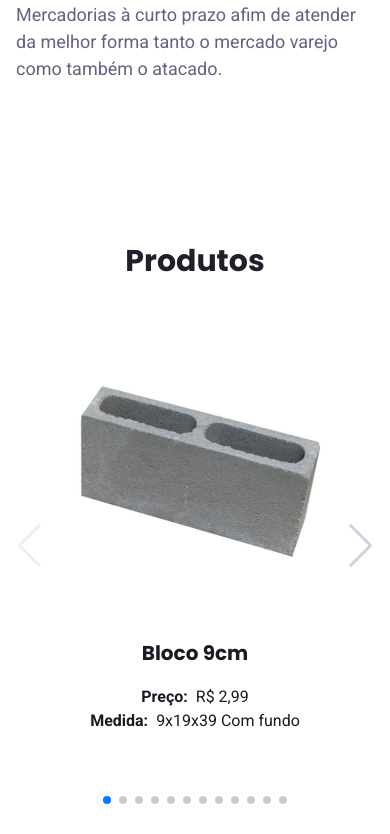
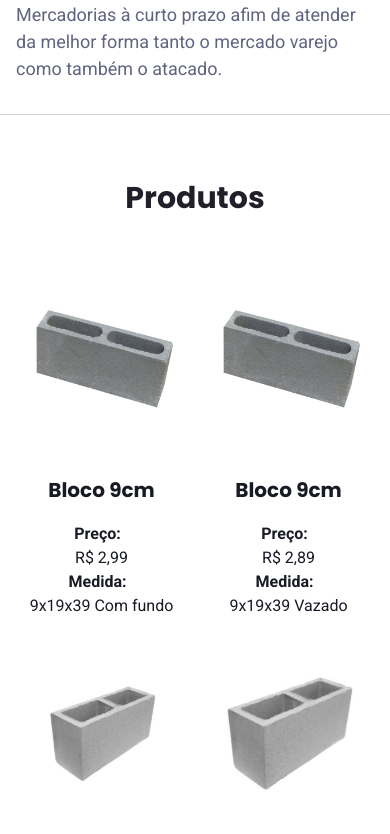
Before and after one commit to pedromiiguel/lp-pre-moldados, a Next.js app: page / in a window 390 px wide. Shown: the part 1670-2504 px from the top of the page. Built offline with nearby package versions, Linux system fonts and the light colour scheme.

Commit message:
alteração na seção de produtos

```diff
--- a/src/components/Sections/SectionProducts/index.tsx
+++ b/src/components/Sections/SectionProducts/index.tsx
@@ -1,15 +1,82 @@
-import { Heading } from '@chakra-ui/react';
+import {
+  Flex,
+  Grid,
+  Heading,
+  Image,
+  Text,
+  useMediaQuery,
+} from '@chakra-ui/react';
 import React from 'react';
 import { Carousel } from '../../Carousel';
 import Container from '../../Container';
+import { products } from '../../Carousel/produts';
 
 const SectionProducts = () => {
+  const [isSmallThan768] = useMediaQuery('(max-width: 768px)');
+
   return (
-    <Container py={32} as="section">
+    <Container
+      py={16}
+      as="section"
+      borderTop="1px solid"
+      borderColor="gray.100"
+    >
       <Heading textAlign="center" mb={10}>
         Produtos
       </Heading>
-      <Carousel />
+      {isSmallThan768 ? (
+        <Grid templateColumns="1fr 1fr" gap={4}>
+          {products.map((product) => (
+            <Flex
+              key={`${product.name} ${product.description}`}
+              width="100%"
+              flexDirection="column"
+              textAlign="center"
+            >
+              <Image
+                src={product.image}
+                alt={product.name}
+                width="100%"
+                height="200px"
+                objectFit="contain"
+              />
+
+              <Heading color="gray.900" size="md" py={5}>
+                {product.name}
+              </Heading>
+
+              {!!product.price && !Array.isArray(product.price) && (
+                <>
+                  <Text color="gray.900" fontWeight="bold" mr={2} as="span">
+                    Preço:
+                  </Text>
+                  <Text color="gray.900">{product.price}</Text>
+                </>
+              )}
+
+              <Text color="gray.900" fontWeight="bold" mr={2} as="span">
+                Medida:
+              </Text>
+              <Text color="gray.900">{product.description}</Text>
+
+              {!!product.price && Array.isArray(product.price) && (
+                <Text color="gray.900" fontWeight="bold" mr={2}>
+                  Preços:
+                </Text>
+              )}
+              {!!product.price &&
+                Array.isArray(product.price) &&
+                product.price.map((price: string) => (
+                  <Text color="gray.900" key={price}>
+                    {price}
+                  </Text>
+                ))}
+            </Flex>
+          ))}
+        </Grid>
+      ) : (
+        <Carousel />
+      )}
     </Container>
   );
 };
```
